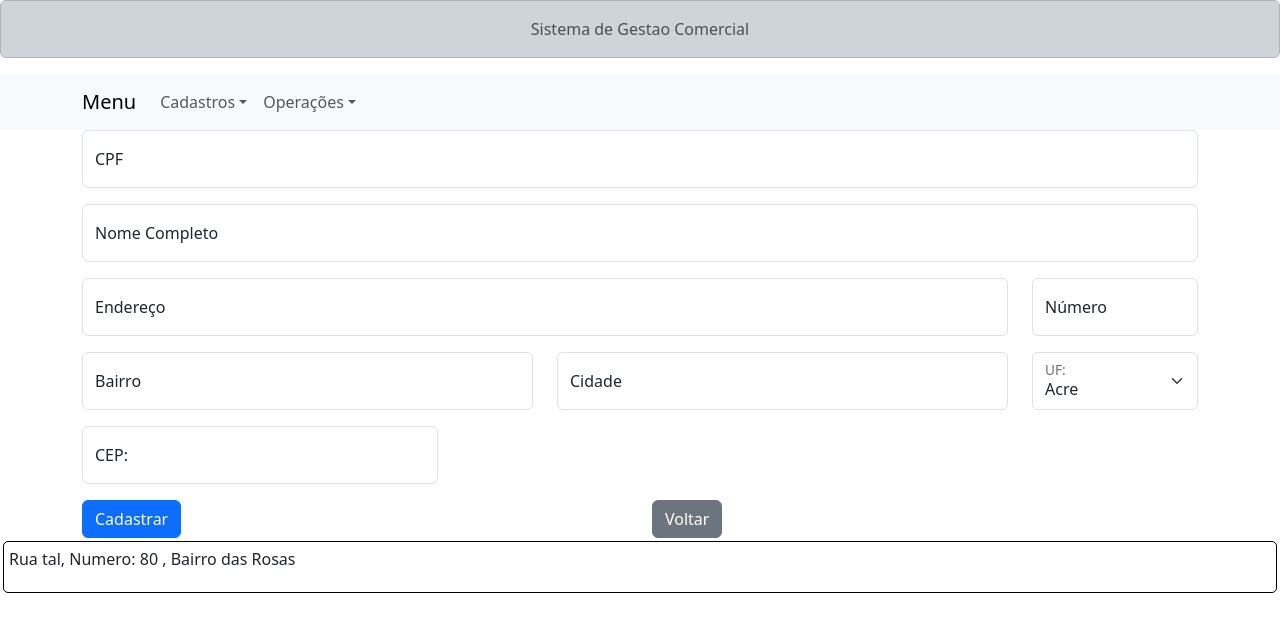
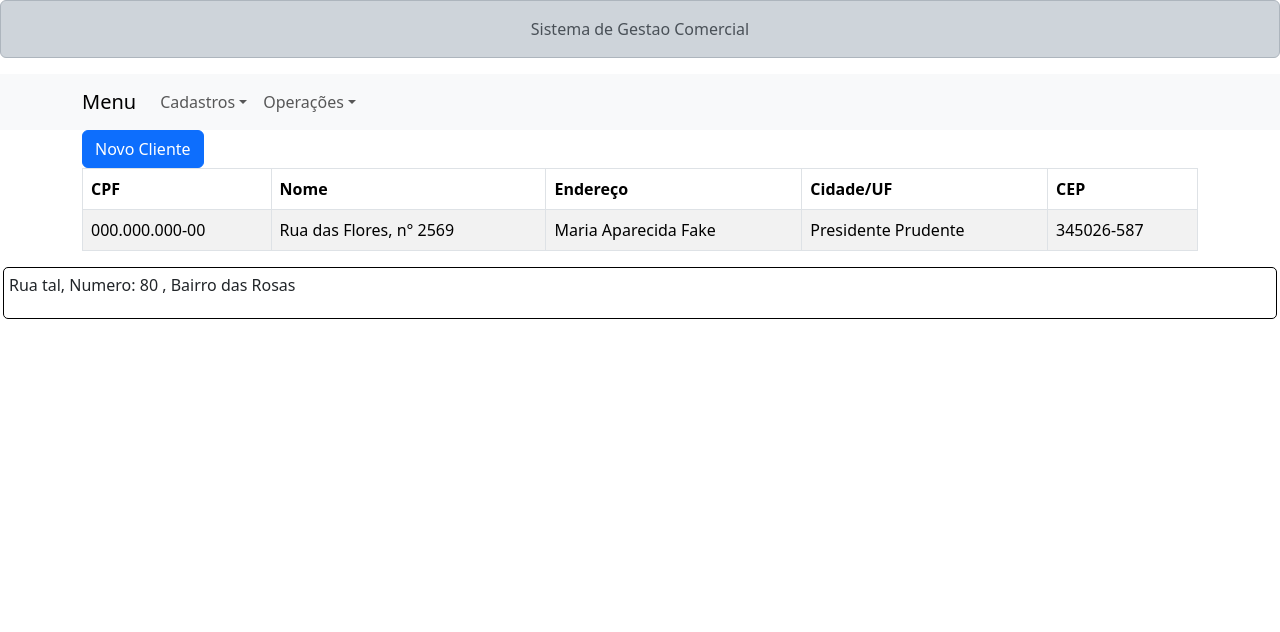
Before and after one commit to MuriloMozer/SistemaReactLP2, a React (Create React App) app in the folder frontend/: page /clientes in a window 1280 px wide. Shown: the top 632 px of the page. Built offline with nearby package versions, Linux system fonts and the light colour scheme.

Commit message:
Correções de erros

```diff
--- a/frontend/src/Telas/formularios/formCadCliente.jsx
+++ b/frontend/src/Telas/formularios/formCadCliente.jsx
@@ -165,7 +165,7 @@ export default function FormCadCliente(props){
                     <Col md={6} offset={5}>
                         <Button type="button" variant={"secondary"} onClick={()=>{
                             props.exibirFormulario(false)
-                        }}>Voltar</Button>
+                            }}>Voltar</Button>
                     </Col>
                 </Row>
             </Form>
--- a/frontend/src/Telas/telaCadastroCliente.jsx
+++ b/frontend/src/Telas/telaCadastroCliente.jsx
@@ -4,13 +4,13 @@ import FormCadCliente from "./formularios/formCadCliente";
 import TabelaClientes from "./tabelas/tabelaCliente";
 
 export default function TelaCadastroCliente(props){
-    const [exibirFomrulario, setExibirFormulario] = useState(true);
+    const [exibirFormulario, setExibirFormulario] = useState(false);
     return(
         <Pagina>
             {
                 //dinâmica em que o usuário irá alternar entre o formulário e a visualização
                 //dos registros já cadastrados
-                exibirFomrulario ? <FormCadCliente exibirFomrulario={setExibirFormulario}/>:<TabelaClientes exibirFomrulario={setExibirFormulario}/>
+                exibirFormulario ? <FormCadCliente exibirFormulario={setExibirFormulario}/>:<TabelaClientes exibirFormulario={setExibirFormulario}/>
             }
         </Pagina>
     )
```
